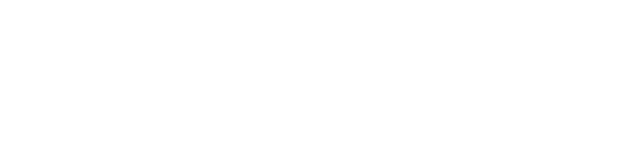
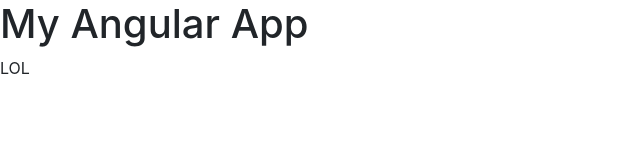
Before and after one commit to seaniechaos/angular-app, a website: page index.html in a window 1280 px wide. Shown: the whole page, without its empty margins (0-640 px from the left). Drawn offline with nearby package versions, Linux system fonts and the light colour scheme.

Commit message:
Initial bower.json

```diff
--- a/index.html
+++ b/index.html
@@ -1,8 +1,12 @@
 <html>
   <head>
     <title>My AngularJS App</title>
+    <link rel="stylesheet" href="style/bootstrap.css">
   </head>
   <body>
+    <h1>My Angular App</h1>
+    <p>LOL</p>
 
+    <script src="javascript/jquery/min.js"></script>
   </body>
 </html>
```
Also changed, not shown: bower.json (added, +17 -0 lines).
